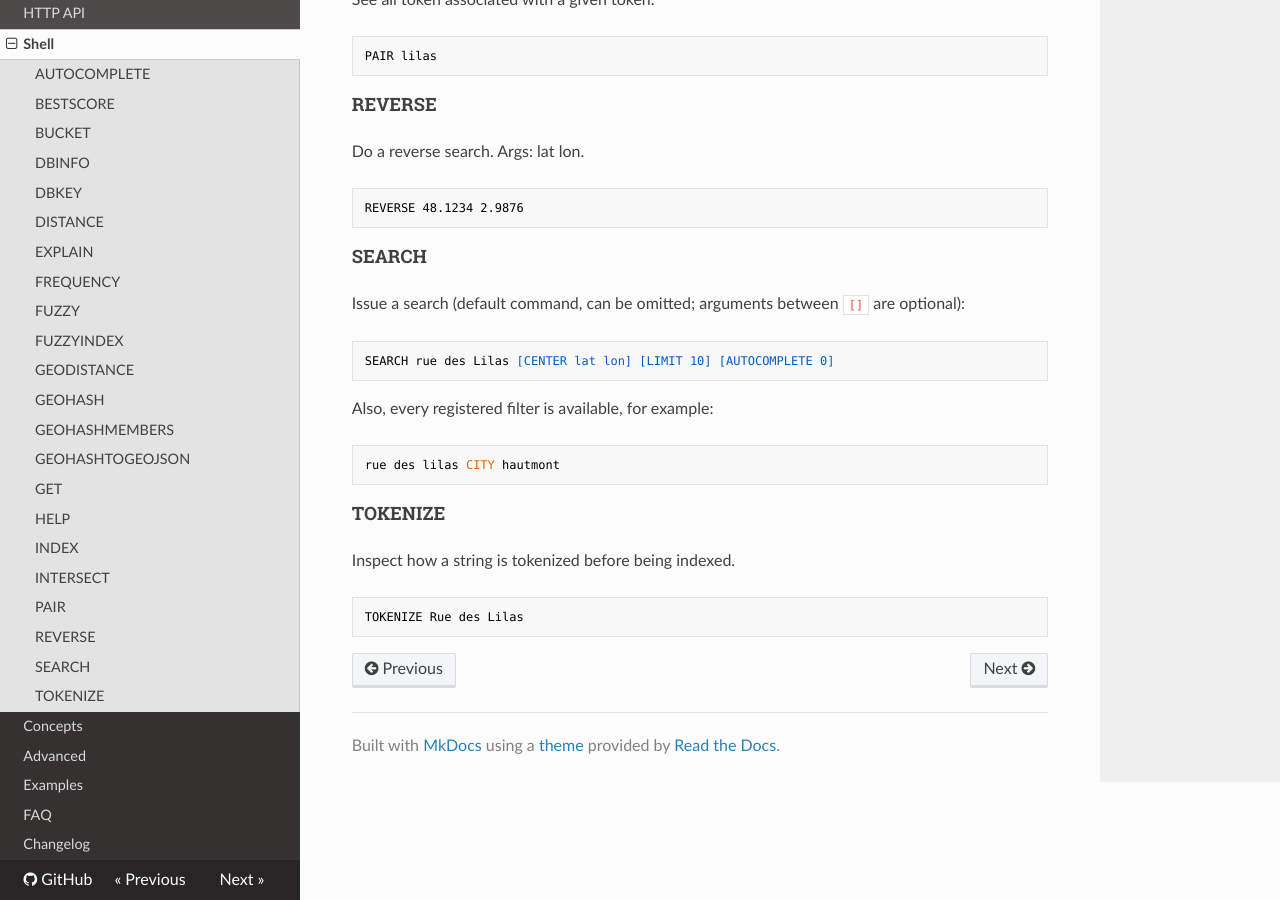
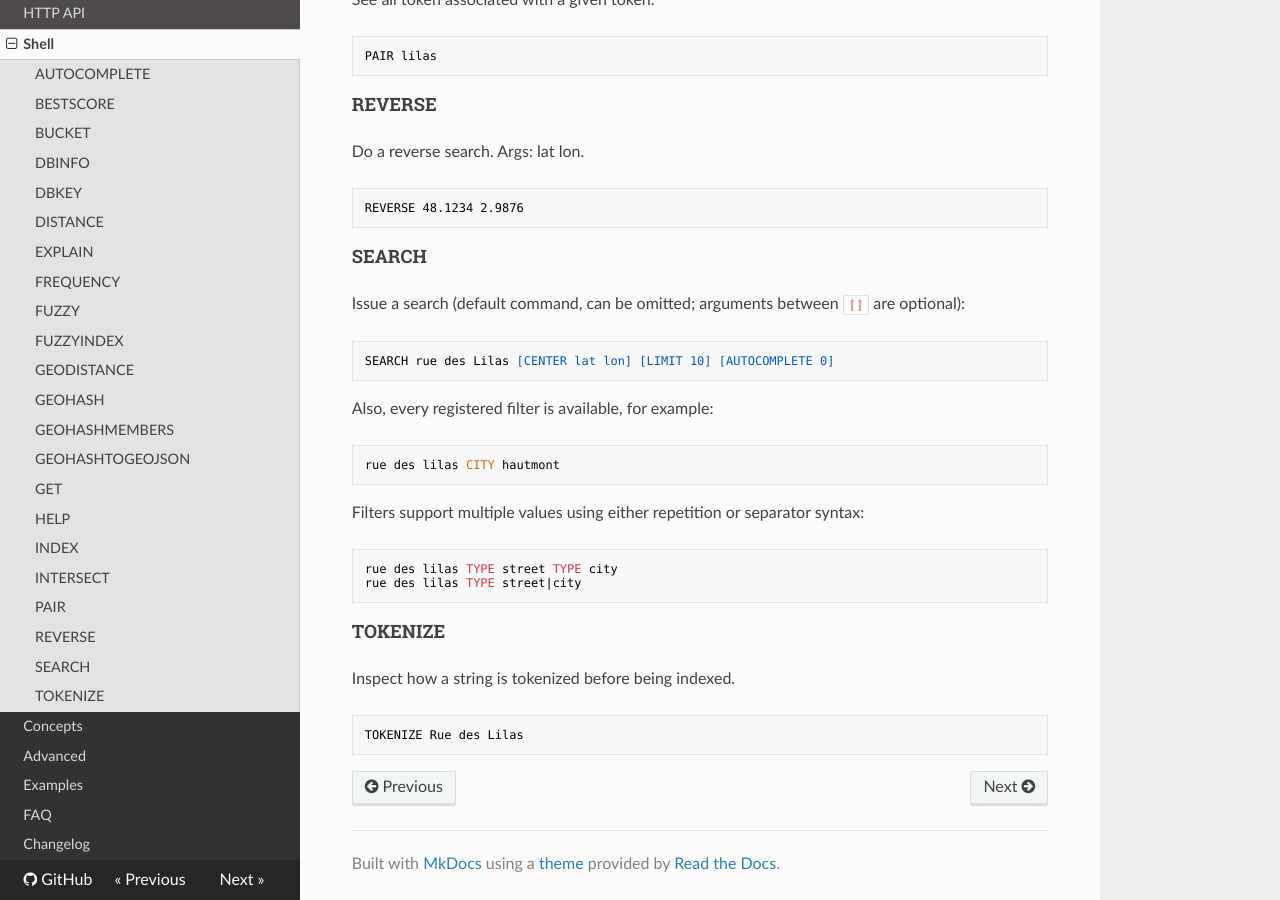
Before and after one commit to addok/addok, an MkDocs documentation site: the page built from docs/shell.md, in a window 1280 px wide and 900 px high, scrolled down 3068 px. Built offline with MkDocs 1.6.1, drawn with Linux system fonts in a browser that asks for light colours; nearby versions of some CDN libraries.

Commit message:
docs: add multi-value filter examples to shell documentation

```diff
--- a/docs/shell.md
+++ b/docs/shell.md
@@ -117,6 +117,11 @@ Also, every registered filter is available, for example:
 
     rue des lilas CITY hautmont
 
+Filters support multiple values using either repetition or separator syntax:
+
+    rue des lilas TYPE street TYPE city
+    rue des lilas TYPE street|city
+
 #### TOKENIZE
 Inspect how a string is tokenized before being indexed.
 
```
